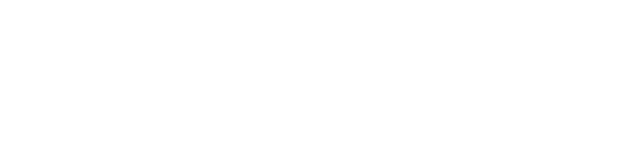
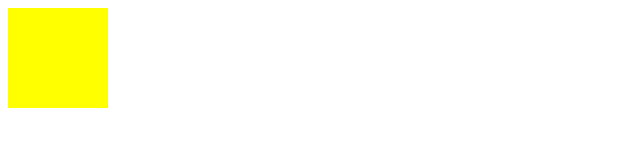
Before and after one commit to mwilsonrev/htmlClass, a plain HTML site: page index.html in a window 1280 px wide. Shown: the whole page, without its empty margins (0-640 px from the left). Drawn offline with Linux system fonts and the light colour scheme.

Commit message:
This is with the style sheet

```diff
--- a/index.html
+++ b/index.html
@@ -2,10 +2,12 @@
 <html lang="en">
 <head>
   <meta charset="UTF-8">
-
   <title>Document</title>
+  <link rel="stylesheet" href="main.css"
 </head>
 <body>
 
+  <div> </div>
+
 </body>
 </html>
--- /dev/null
+++ b/main.css
@@ -0,0 +1,5 @@
+div {
+    width: 100px;
+    height: 100px;
+    background-color: yellow;
+}
```
